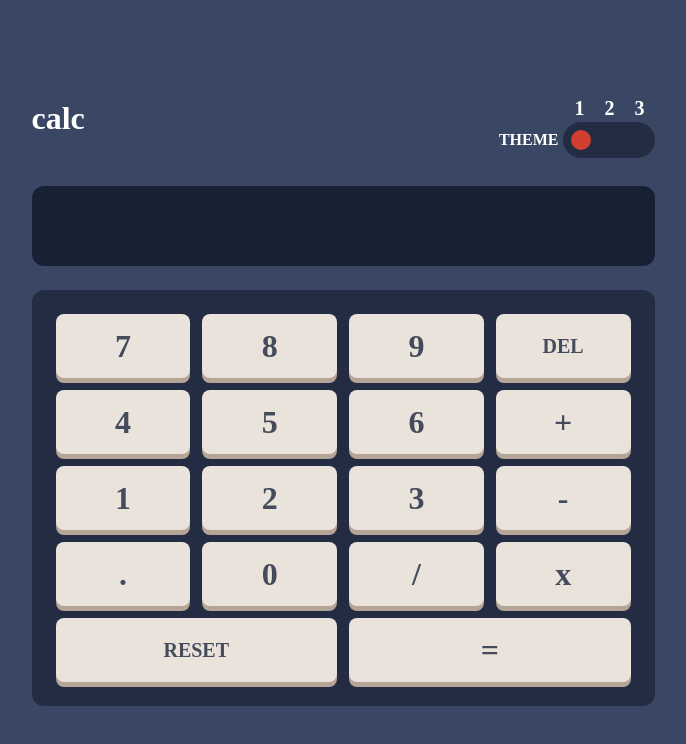
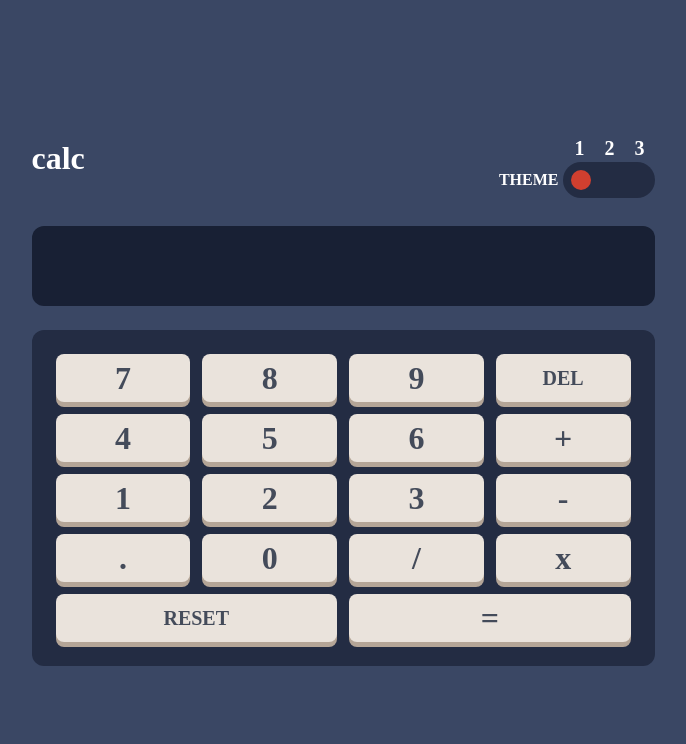
Before and after one commit to drew-chidi/calculator-cool, a React (Create React App) app: page / in a window 1280 px wide. Shown: the top 744 px of the page, without its empty margins (297-983 px from the left). Built offline with nearby package versions, Linux system fonts and the light colour scheme.

Commit message:
edited my ReadMe

```diff
--- a/src/App.css
+++ /dev/null
@@ -1,39 +0,0 @@
-.App {
-  text-align: center;
-  color: yellow;
-}
-
-.App-logo {
-  height: 40vmin;
-  pointer-events: none;
-}
-
-@media (prefers-reduced-motion: no-preference) {
-  .App-logo {
-    animation: App-logo-spin infinite 20s linear;
-  }
-}
-
-.App-header {
-  background-color: #282c34;
-  min-height: 100vh;
-  display: flex;
-  flex-direction: column;
-  align-items: center;
-  justify-content: center;
-  font-size: calc(10px + 2vmin);
-  color: white;
-}
-
-.App-link {
-  color: #61dafb;
-}
-
-@keyframes App-logo-spin {
-  from {
-    transform: rotate(0deg);
-  }
-  to {
-    transform: rotate(360deg);
-  }
-}
--- a/src/App.js
+++ b/src/App.js
@@ -1,5 +1,4 @@
 import { useState, useEffect } from "react";
-import "./App.css";
 
 function App() {
   // ##Theme State##
@@ -159,7 +158,7 @@ function App() {
                 onClick={keyInputHandler}
                 className={`${
                   theme === "3" ? "n-key3" : theme === "2" ? "n-key2" : "n-key1"
-                } py-2 font-bold font-pop rounded-lg`}
+                } font-bold font-pop rounded-lg`}
               >
                 8
               </button>
@@ -169,7 +168,7 @@ function App() {
                 onClick={keyInputHandler}
                 className={`${
                   theme === "3" ? "n-key3" : theme === "2" ? "n-key2" : "n-key1"
-                } py-2 font-bold font-pop rounded-lg`}
+                } font-bold font-pop rounded-lg`}
               >
                 9
               </button>
@@ -179,7 +178,7 @@ function App() {
                 onClick={deleteKeyHandler}
                 className={`${
                   theme === "3" ? "n-key3" : theme === "2" ? "n-key2" : "n-key1"
-                }  py-2 xs:text-xl text-base font-bold font-pop rounded-lg`}
+                } xs:text-xl text-base font-bold font-pop rounded-lg`}
               >
                 DEL
               </button>
@@ -189,7 +188,7 @@ function App() {
                 onClick={keyInputHandler}
                 className={`${
                   theme === "3" ? "n-key3" : theme === "2" ? "n-key2" : "n-key1"
-                } py-2 font-bold font-pop  rounded-lg`}
+                } font-bold font-pop  rounded-lg`}
               >
                 4
               </button>
@@ -199,7 +198,7 @@ function App() {
                 onClick={keyInputHandler}
                 className={`${
                   theme === "3" ? "n-key3" : theme === "2" ? "n-key2" : "n-key1"
-                } py-2 font-bold font-pop  rounded-lg`}
+                } font-bold font-pop  rounded-lg`}
               >
                 5
               </button>
@@ -209,7 +208,7 @@ function App() {
                 onClick={keyInputHandler}
                 className={`${
                   theme === "3" ? "n-key3" : theme === "2" ? "n-key2" : "n-key1"
-                } py-2 font-bold font-pop rounded-lg`}
+                } font-bold font-pop rounded-lg`}
               >
                 6
               </button>
@@ -219,7 +218,7 @@ function App() {
                 onClick={keyInputHandler}
                 className={`${
                   theme === "3" ? "n-key3" : theme === "2" ? "n-key2" : "n-key1"
-                } py-2 font-bold font-pop  rounded-lg`}
+                } font-bold font-pop  rounded-lg`}
               >
                 +
               </button>
@@ -229,7 +228,7 @@ function App() {
                 onClick={keyInputHandler}
                 className={`${
                   theme === "3" ? "n-key3" : theme === "2" ? "n-key2" : "n-key1"
-                } py-2 font-bold font-pop  rounded-lg`}
+                } font-bold font-pop  rounded-lg`}
               >
                 1
               </button>
@@ -239,7 +238,7 @@ function App() {
                 onClick={keyInputHandler}
                 className={`${
                   theme === "3" ? "n-key3" : theme === "2" ? "n-key2" : "n-key1"
-                } py-2 font-bold font-pop rounded-lg`}
+                } font-bold font-pop rounded-lg`}
               >
                 2
               </button>
@@ -249,7 +248,7 @@ function App() {
                 onClick={keyInputHandler}
                 className={`${
                   theme === "3" ? "n-key3" : theme === "2" ? "n-key2" : "n-key1"
-                } py-2 font-bold font-pop rounded-lg`}
+                } font-bold font-pop rounded-lg`}
               >
                 3
               </button>
@@ -259,7 +258,7 @@ function App() {
                 onClick={keyInputHandler}
                 className={`${
                   theme === "3" ? "n-key3" : theme === "2" ? "n-key2" : "n-key1"
-                } py-2 font-bold font-pop rounded-lg`}
+                } font-bold font-pop rounded-lg`}
               >
                 -
               </button>
@@ -269,7 +268,7 @@ function App() {
                 onClick={keyInputHandler}
                 className={`${
                   theme === "3" ? "n-key3" : theme === "2" ? "n-key2" : "n-key1"
-                } py-2 font-bold font-pop rounded-lg`}
+                } font-bold font-pop rounded-lg`}
               >
                 .
               </button>
@@ -279,7 +278,7 @@ function App() {
                 onClick={keyInputHandler}
                 className={`${
                   theme === "3" ? "n-key3" : theme === "2" ? "n-key2" : "n-key1"
-                } py-2 font-bold font-pop rounded-lg`}
+                } font-bold font-pop rounded-lg`}
               >
                 0
               </button>
@@ -289,7 +288,7 @@ function App() {
                 onClick={keyInputHandler}
                 className={`${
                   theme === "3" ? "n-key3" : theme === "2" ? "n-key2" : "n-key1"
-                } py-2 font-bold font-pop rounded-lg`}
+                } font-bold font-pop rounded-lg`}
               >
                 /
               </button>
@@ -299,7 +298,7 @@ function App() {
                 onClick={keyInputHandler}
                 className={`${
                   theme === "3" ? "n-key3" : theme === "2" ? "n-key2" : "n-key1"
-                } py-2 font-bold font-pop rounded-lg`}
+                } font-bold font-pop rounded-lg`}
               >
                 x
               </button>
@@ -307,7 +306,7 @@ function App() {
                 onClick={resetHandler}
                 className={`${
                   theme === "3" ? "n-key3" : theme === "2" ? "n-key2" : "n-key1"
-                } p-2 font-bold font-pop col-span-2 rounded-lg xs:text-xl text-base`}
+                } font-bold font-pop col-span-2 rounded-lg xs:text-xl text-base`}
               >
                 RESET
               </button>
@@ -316,7 +315,7 @@ function App() {
                 onClick={calculateHandler}
                 className={`${
                   theme === "3" ? "n-key3" : theme === "2" ? "n-key2" : "n-key1"
-                } p-2 font-bold font-pop col-span-2 rounded-lg `}
+                } font-bold font-pop col-span-2 rounded-lg `}
               >
                 =
               </button>
```
Also changed, not shown: 1 other file (tests, documents, lock files or other folders).
